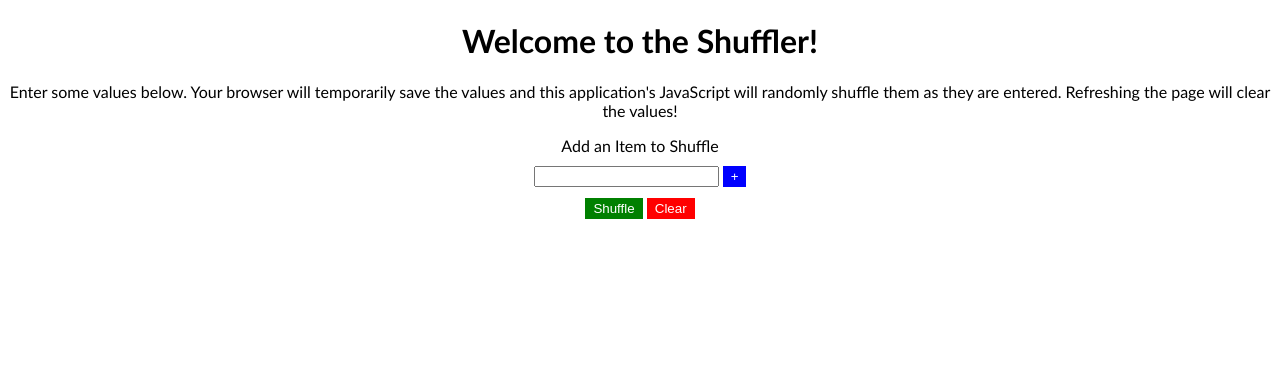
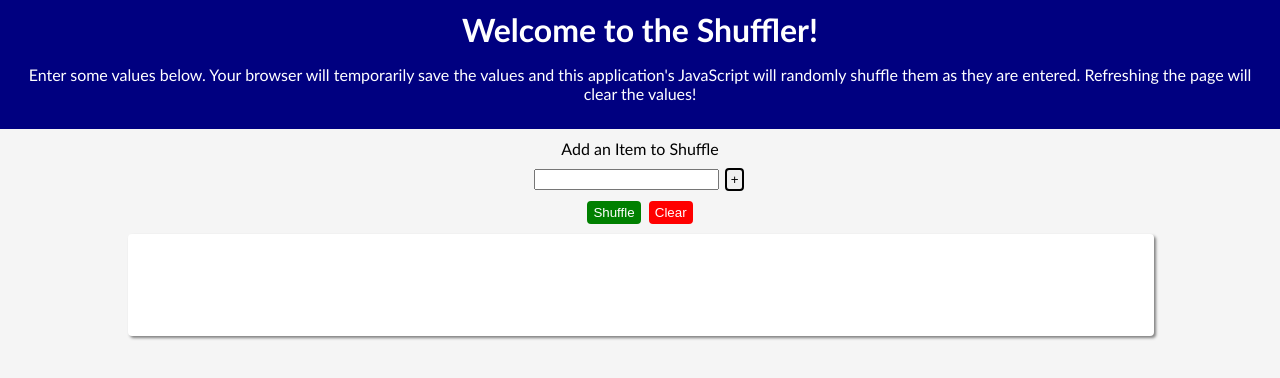
Before and after one commit to nick-ramsay/shuffler, a plain HTML site: page index.html in a window 1280 px wide. Drawn offline with Linux system fonts and the light colour scheme.

Commit message:
Enhanced formatting

```diff
--- a/assets/styles/style.css
+++ b/assets/styles/style.css
@@ -1,6 +1,23 @@
 body {
     text-align: center;
     font-family: "Trebuchet MS", Helvetica, sans-serif;
+    background-color: whitesmoke;
+    margin:0;
+    -webkit-appearance: none;
+}
+
+body:focus {
+    outline: none;
+}
+
+h1 {
+    margin:0;
+}
+
+.jumbotron {
+    padding: 10px;
+    background-color: navy;
+    color: white;
 }
 
 .shuffler-row {
@@ -9,12 +26,19 @@ body {
 }
 
 button {
-
     border-style: solid;
+    border-radius: 4px;
+    margin: 0 2px;
+    padding: 2px 4px;
 }
 
 button:hover {
     cursor: pointer;
+}
+
+button:focus {
+    outline:none;
+    box-shadow: 2px 2px 3px grey;
 }
 
 .btn-green {
@@ -23,9 +47,9 @@ button:hover {
     color: white;
 }
 
-.btn-blue {
-    border-color: blue;
-    background-color: blue;
+.btn-navy {
+    border-color: navy;
+    background-color: navy;
     color: white;
 }
 
@@ -34,3 +58,13 @@ button:hover {
     background-color: red;
     color: white;
 }
+
+#shuffled-items {
+    background-color: white;
+    width: 80%;
+    min-height: 100px;
+    margin: 0 10% 10% 10%;
+    padding: 1px;
+    border-radius: 4px;
+    box-shadow: 2px 2px 3px grey;
+}
--- a/index.html
+++ b/index.html
@@ -9,9 +9,11 @@
 </head>
 
 <body onload="populateList()">
-    <h1>Welcome to the Shuffler!</h1>
-    <p>Enter some values below. Your browser will temporarily save the values and this application's JavaScript will
-        randomly shuffle them as they are entered. Refreshing the page will clear the values!</p>
+    <div class="jumbotron">
+        <h1>Welcome to the Shuffler!</h1>
+        <p>Enter some values below. Your browser will temporarily save the values and this application's JavaScript will
+            randomly shuffle them as they are entered. Refreshing the page will clear the values!</p>
+    </div>
     <div class="shuffler-controls">
         <div class="shuffler-row">
             <label for="fname">Add an Item to Shuffle</label>
```
